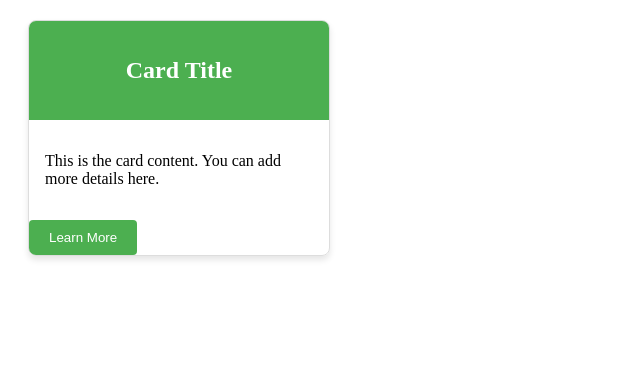
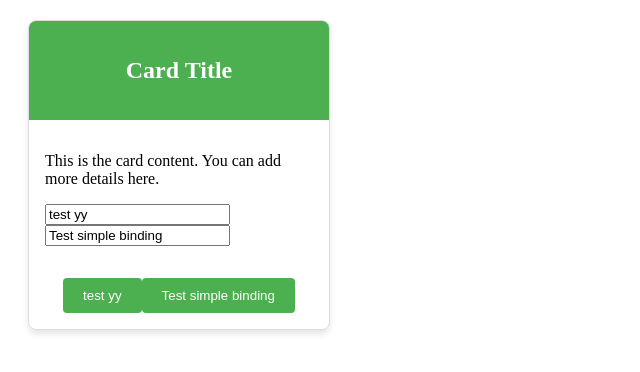
Before and after one commit to aj-styles-git/angular-ekart, an Angular app: page / in a window 1280 px wide. Shown: the top 372 px of the page, without its empty margins (0-640 px from the left). Built offline with nearby package versions, Linux system fonts and the light colour scheme.

Commit message:
data binding complete, read README.md, app.component and html

```diff
--- a/src/app/app.component.css
+++ b/src/app/app.component.css
@@ -24,10 +24,10 @@
     padding: 16px;
   }
 
-  /* .card-footer {
+  .card-footer {
     padding: 16px;
     text-align: center;
-  } */
+  }
 
   .card-button {
     background-color: #4CAF50;
--- a/src/app/app.component.html
+++ b/src/app/app.component.html
@@ -5,8 +5,13 @@
   </div>
   <div class="card-body">
     <p>This is the card content. You can add more details here.</p>
+    <!-- //Two way -->
+    <input [(ngModel)]="searchText" />
+    <!-- //One way only -> component to view only && view to component only -->
+    <input [value]="property_binding_name" (input)="onViewToComponent($event)" />
   </div>
   <div class="card-footer">
-    <button class="card-button">Learn More</button>
+    <button class="card-button">{{searchText}}</button>
+    <button class="card-button">{{property_binding_name}}</button>
   </div>
 </div>
--- a/src/app/app.component.ts
+++ b/src/app/app.component.ts
@@ -6,5 +6,11 @@ import { Component } from '@angular/core';
   styleUrls: ['./app.component.css']
 })
 export class AppComponent {
+  property_binding_name:string = "Test simple binding";
+  searchText: string = 'test yy';
   title = 'angular-ekart';
+
+  onViewToComponent(event : any){
+    this.property_binding_name = event.target.value;
+  }
 }
--- a/src/app/app.module.ts
+++ b/src/app/app.module.ts
@@ -2,13 +2,15 @@ import { NgModule } from '@angular/core';
 import { BrowserModule } from '@angular/platform-browser';
 
 import { AppComponent } from './app.component';
+import { FormsModule } from '@angular/forms';
 
 @NgModule({
   declarations: [
     AppComponent
   ],
   imports: [
-    BrowserModule
+    BrowserModule,
+    FormsModule
   ],
   providers: [],
   bootstrap: [AppComponent]
```
Also changed, not shown: 1 other file (tests, documents, lock files or other folders).
